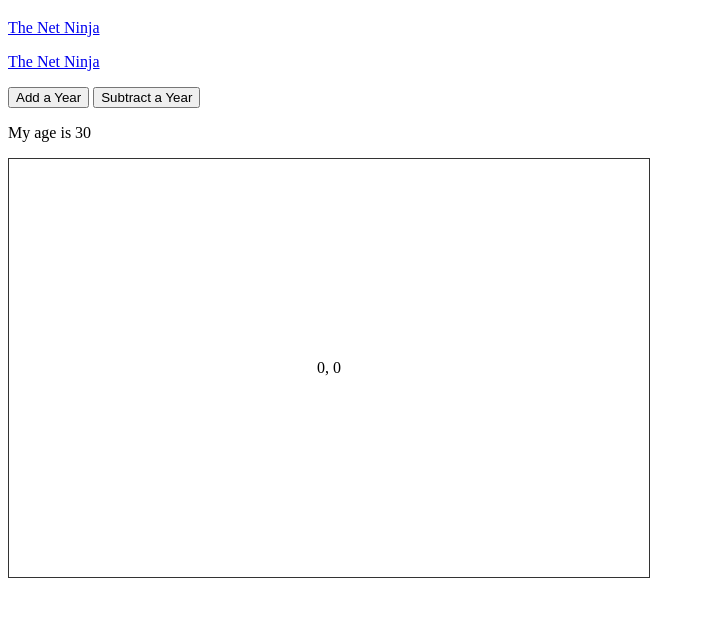
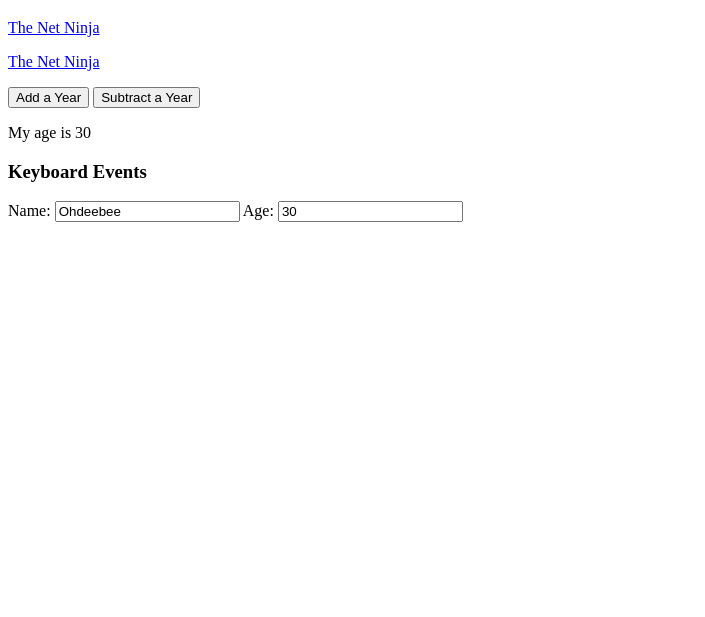
Before and after one commit to odbalogun/vue-tutorials, a plain HTML site: page index.html in a window 1280 px wide. Shown: the part 61-678 px from the top of the page, without its empty margins (0-705 px from the left). Drawn offline with nearby package versions, Linux system fonts and the light colour scheme.

Commit message:
Wrapped up the seventh & eigth videos

```diff
--- a/app.js
+++ b/app.js
@@ -28,6 +28,14 @@ new Vue({
       // run console.log(event) to see what is available in the event object
       this.x = event.offsetX
       this.y = event.offsetY
+    },
+
+    logName: function(){
+      console.log("Your name is " + this.name)
+    },
+
+    logAge: function(){
+      console.log("Your age is " + this.age)
     }
   }
 });
--- a/index.html
+++ b/index.html
@@ -32,7 +32,17 @@
 
       <p>My age is {{ age }}</p>
 
-      <div id="canvas" v-on:mousemove="updateXY">{{ x }}, {{ y }}</div>
+      <!--<div id="canvas" v-on:mousemove="updateXY">{{ x }}, {{ y }}</div>-->
+      <h3>Keyboard Events </h3>
+      <label>Name:</label>
+      <input type="text" v-on:keyup="logName" v-model="name"/>
+      <label>Age:</label>
+      <input type="text" v-on:keyup="logAge" v-model="age" />
+
+      <!-- event modifiers can also be used here -->
+      <!-- for instance <input type="text" v-on:keyup.enter="logName" v-model="name"/> -->
+      <!-- would only call the function when the enter key is pressed -->
+      <!-- modifiers can also be chained such as v-on:keyup.alt.enter -->
     </div>
     <script src="app.js"></script>
   </body>
```
